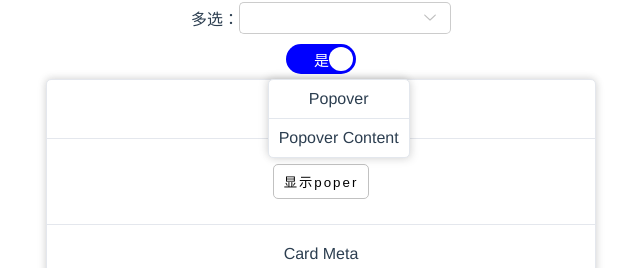
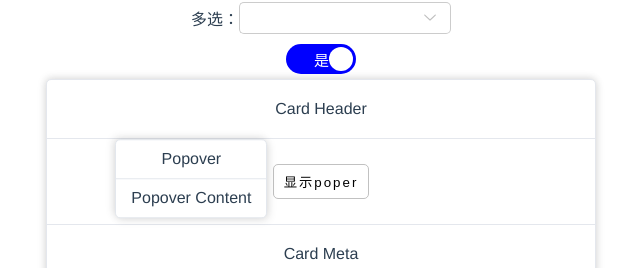
Before and after one commit to d-shijie/dant-vue, a Vue app: page / in a window 1280 px wide. Both pictures are taken after a click on the element "显示poper". Shown: the part 525-793 px from the top of the page, without its empty margins (319-959 px from the left). Built offline with nearby package versions, Linux system fonts and the light colour scheme.

Commit message:
feat: popover add place prop

```diff
--- a/src/dant/components/poper/DPoper.vue
+++ b/src/dant/components/poper/DPoper.vue
@@ -1,6 +1,6 @@
 <template>
-  <div :style="{'min-width': '150px','width': width}" class="d-poper">
-    <div v-if="showPopover" class="d-poper__main">
+  <div class="d-poper">
+    <div ref="dantPopoverMain" :style="{'min-width': '150px', 'width': width}" class="d-poper__main">
       <div class="d-poper__title">
         {{ title }}
       </div>
@@ -9,7 +9,7 @@
       </div>
     </div>
 
-    <div class="d-poper__trigger" @click="referenceClick">
+    <div ref="dantPopoverTrigger" class="d-poper__trigger" @click="referenceClick">
       <slot />
     </div>
   </div>
@@ -18,7 +18,7 @@
 <script setup lang="ts">
 import { ref } from 'vue'
 
-defineProps({
+const props = defineProps({
   width: {
     type: [String, Number],
     default: 150
@@ -26,25 +26,63 @@ defineProps({
   title: {
     type: String,
     default: ''
-  }
+  },
+  place: {
+    type: String,
+    default: 'left'
+  }// top bottom left right
 })
+const dantPopoverMain = ref()
+const dantPopoverTrigger = ref()
 const showPopover = ref<boolean>(false)
 const referenceClick = () => {
   showPopover.value = !showPopover.value
+  dantPopoverMain.value.style.opacity = showPopover.value ? '1' : '0'
+  const width = dantPopoverMain.value.offsetWidth
+  const height = dantPopoverMain.value.offsetHeight
+  const x = dantPopoverTrigger.value.offsetWidth
+  const y = dantPopoverTrigger.value.offsetHeight
+  switch (props.place) {
+    case 'top':
+      dantPopoverMain.value.style.left = 0
+      dantPopoverMain.value.style.bottom = y + 'px'
+      dantPopoverMain.value.style.transform = `translateX(-${width / 4}px)`
+      break
+    case 'bottom':
+      dantPopoverMain.value.style.left = 0
+      dantPopoverMain.value.style.top = y + 'px'
+      dantPopoverMain.value.style.transform = `translateX(-${width / 4}px)`
+      break
+    case 'left':
+      dantPopoverMain.value.style.right = x + 'px'
+      dantPopoverMain.value.style.top = 0
+      dantPopoverMain.value.style.transform = `translateY(-${height / 4}px)`
+      break
+    case 'right':
+      dantPopoverMain.value.style.left = x + 'px'
+      dantPopoverMain.value.style.top = 0
+      dantPopoverMain.value.style.transform = `translateY(-${height / 4}px)`
+      break
+  }
 }
 </script>
 
 <style scoped lang="scss">
 .d-poper {
   position: relative;
+  display: inline-block;
+
   .d-poper__main {
     position: absolute;
-   top: -80px;
+    opacity: 0;
+    top:-80px;
     background-color: #fff;
     box-shadow: 2px 2px 8px rgba(0, 0, 0, .1), -2px -2px 8px rgba(0, 0, 0, .1);
     border: 1px solid #e3e7ed;
     border-radius: 5px;
     display: inline-block;
+
+    transition: all 0.5s;
 
     .d-poper__title {
       padding: 10px;
@@ -53,6 +91,7 @@ const referenceClick = () => {
 
     .d-poper__content {
       padding: 10px;
+      word-wrap:break-word;
     }
   }
 
```
